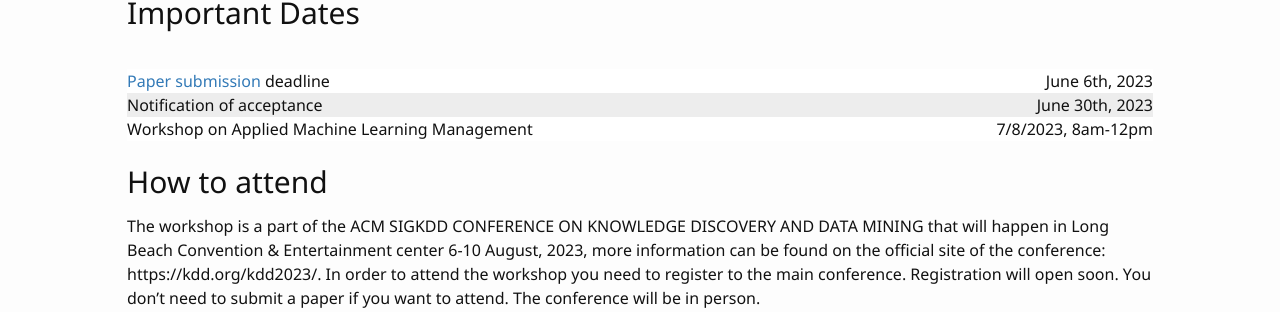
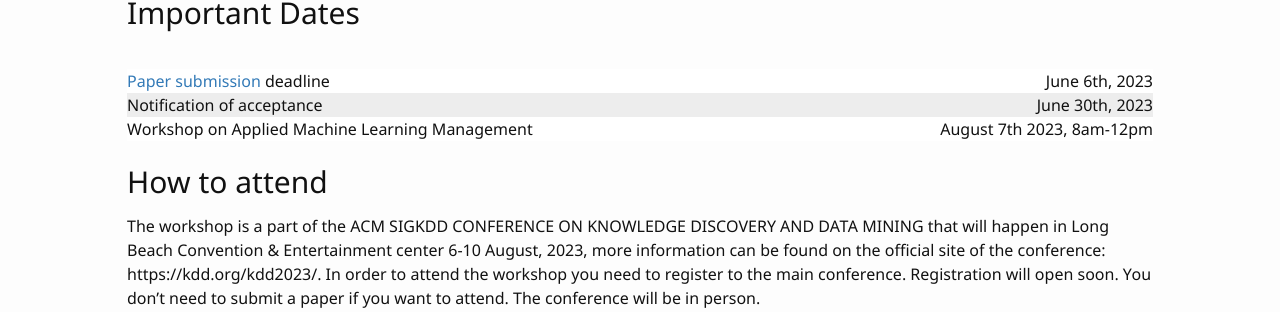
Before and after one commit to wamlm-kdd/wamlm, a Jekyll site: the page built from index.md, in a window 1280 px wide and 900 px high, scrolled down 669 px. Shown: the part 142-454 px from the top of the window. Built offline with Jekyll 4.4.1, drawn with Linux system fonts in a browser that asks for light colours; our own code applies the rules of GitHub Pages for plain Markdown files.

Commit message:
Change date.

```diff
--- a/index.md
+++ b/index.md
@@ -15,7 +15,7 @@ Machine learning applications are rapidly adopted by industry leaders in any fie
 |:---|---:|
 | Notification of acceptance | June 30th, 2023 |
 |:---|---:|
-| Workshop on Applied Machine Learning Management    | 7/8/2023, 8am-12pm |
+| Workshop on Applied Machine Learning Management| August 7th 2023, 8am-12pm |
 
 </div>
 
```
